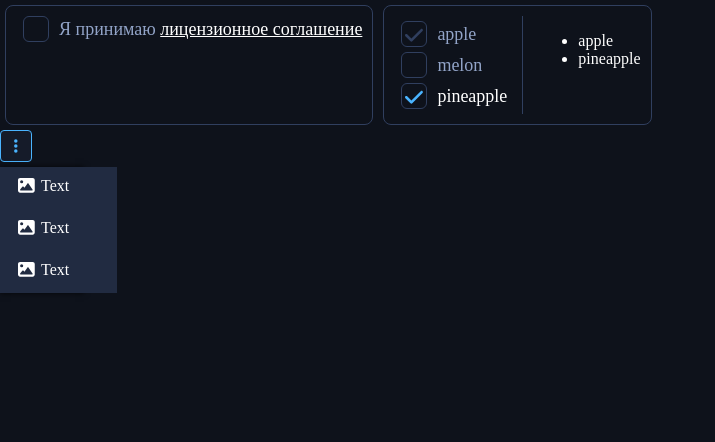
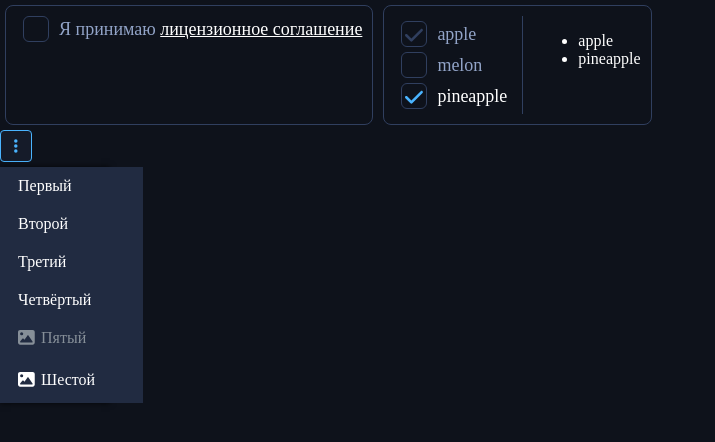
Before and after one commit to gultyaevaa/test_task, a Vue app: page / in a window 1280 px wide. Both pictures are taken after a click on the element 16 px from the left and 146 px from the top of the page. Shown: the top 442 px of the page, without its empty margins (0-715 px from the left). Built offline with nearby package versions, Linux system fonts and the light colour scheme.

Commit message:
Добавил слот, привёл dropdonwn в соответствие с прототипом

```diff
--- a/src/components/dropdown/TDropdownItem.vue
+++ b/src/components/dropdown/TDropdownItem.vue
@@ -1,5 +1,5 @@
 <script setup>
-import {defineProps} from 'vue'
+import {defineProps, useSlots} from 'vue'
 
 defineProps({
   /** Выбран ли данный элемент пользователем? */
@@ -12,19 +12,17 @@ defineProps({
     type: Boolean,
     default: false,
   }
-})
+});
+const slots = useSlots();
 </script>
 
 <template>
   <div class="list-item" :class="[selected? 'selected':'', disabled? 'disabled': '']">
-    <div class="list-item__image">
-      <svg viewBox="0 0 550 550" width="18">
-        <path class="list-item__image-content" xmlns="http://www.w3.org/2000/svg"
-              d="M0 96C0 60.7 28.7 32 64 32H448c35.3 0 64 28.7 64 64V416c0 35.3-28.7 64-64 64H64c-35.3 0-64-28.7-64-64V96zM323.8 202.5c-4.5-6.6-11.9-10.5-19.8-10.5s-15.4 3.9-19.8 10.5l-87 127.6L170.7 297c-4.6-5.7-11.5-9-18.7-9s-14.2 3.3-18.7 9l-64 80c-5.8 7.2-6.9 17.1-2.9 25.4s12.4 13.6 21.6 13.6h96 32H424c8.9 0 17.1-4.9 21.2-12.8s3.6-17.4-1.4-24.7l-120-176zM112 192a48 48 0 1 0 0-96 48 48 0 1 0 0 96z"/>
-      </svg>
+    <div class="list-item__image" v-if="slots.image">
+      <slot name="image"></slot>
     </div>
     <div class="list-item__text">
-      <slot name="text">Text</slot>
+      <slot name="text"/>
     </div>
   </div>
 </template>
@@ -52,21 +50,24 @@ defineProps({
   border-left: 3px solid var(--color-primary);
   transition: var(--transition-duration);
 }
+
 .list-item.selected {
   background: #1b2436;
   transition: var(--transition-duration);
 }
 
-.list-item__image-content {
+.list-item__image {
   fill: var(--color-white);
 }
 
 .list-item.disabled .list-item__text {
   color: #868f98;
 }
-.list-item.disabled .list-item__image-content {
-  color: #868f98;
+
+.list-item.disabled .list-item__image {
+  fill: #868f98;
 }
+
 .list-item__image + .list-item__text {
   margin-left: 5px;
 }
--- a/src/pages/PartTwo.vue
+++ b/src/pages/PartTwo.vue
@@ -18,9 +18,36 @@ import TDropdownItem from "@/components/dropdown/TDropdownItem.vue";
     </template>
     <template #dropdown>
       <TDropdownMenu>
-        <TDropdownItem></TDropdownItem>
-        <TDropdownItem></TDropdownItem>
-        <TDropdownItem></TDropdownItem>
+        <TDropdownItem>
+          <template #text>Первый</template>
+        </TDropdownItem>
+        <TDropdownItem>
+          <template #text>Второй</template>
+        </TDropdownItem>
+        <TDropdownItem>
+          <template #text>Третий</template>
+        </TDropdownItem>
+        <TDropdownItem>
+          <template #text>Четвёртый</template>
+        </TDropdownItem>
+        <TDropdownItem disabled>
+          <template #text>Пятый</template>
+          <template #image>
+            <svg viewBox="0 0 550 550" width="18">
+              <path class="list-item__image-content" xmlns="http://www.w3.org/2000/svg"
+                    d="M0 96C0 60.7 28.7 32 64 32H448c35.3 0 64 28.7 64 64V416c0 35.3-28.7 64-64 64H64c-35.3 0-64-28.7-64-64V96zM323.8 202.5c-4.5-6.6-11.9-10.5-19.8-10.5s-15.4 3.9-19.8 10.5l-87 127.6L170.7 297c-4.6-5.7-11.5-9-18.7-9s-14.2 3.3-18.7 9l-64 80c-5.8 7.2-6.9 17.1-2.9 25.4s12.4 13.6 21.6 13.6h96 32H424c8.9 0 17.1-4.9 21.2-12.8s3.6-17.4-1.4-24.7l-120-176zM112 192a48 48 0 1 0 0-96 48 48 0 1 0 0 96z"/>
+            </svg>
+          </template>
+        </TDropdownItem>
+        <TDropdownItem>
+          <template #text>Шестой</template>
+          <template #image>
+            <svg viewBox="0 0 550 550" width="18">
+              <path class="list-item__image-content" xmlns="http://www.w3.org/2000/svg"
+                    d="M0 96C0 60.7 28.7 32 64 32H448c35.3 0 64 28.7 64 64V416c0 35.3-28.7 64-64 64H64c-35.3 0-64-28.7-64-64V96zM323.8 202.5c-4.5-6.6-11.9-10.5-19.8-10.5s-15.4 3.9-19.8 10.5l-87 127.6L170.7 297c-4.6-5.7-11.5-9-18.7-9s-14.2 3.3-18.7 9l-64 80c-5.8 7.2-6.9 17.1-2.9 25.4s12.4 13.6 21.6 13.6h96 32H424c8.9 0 17.1-4.9 21.2-12.8s3.6-17.4-1.4-24.7l-120-176zM112 192a48 48 0 1 0 0-96 48 48 0 1 0 0 96z"/>
+            </svg>
+          </template>
+        </TDropdownItem>
       </TDropdownMenu>
     </template>
   </TDropdown>
@@ -38,9 +65,11 @@ import TDropdownItem from "@/components/dropdown/TDropdownItem.vue";
   cursor: pointer;
   transform: rotate(90deg);
 }
+
 .dropdown-button:hover {
   background: #303f5f;
 }
+
 .dropdown-button-icon {
   fill: var(--color-primary);
 }
```
